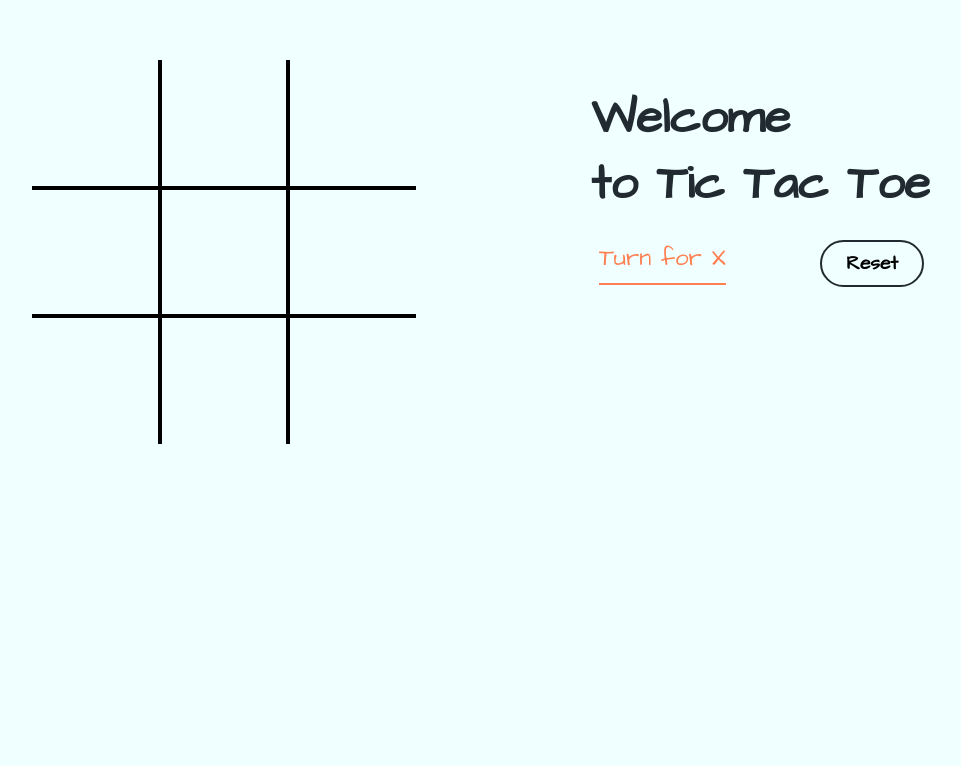
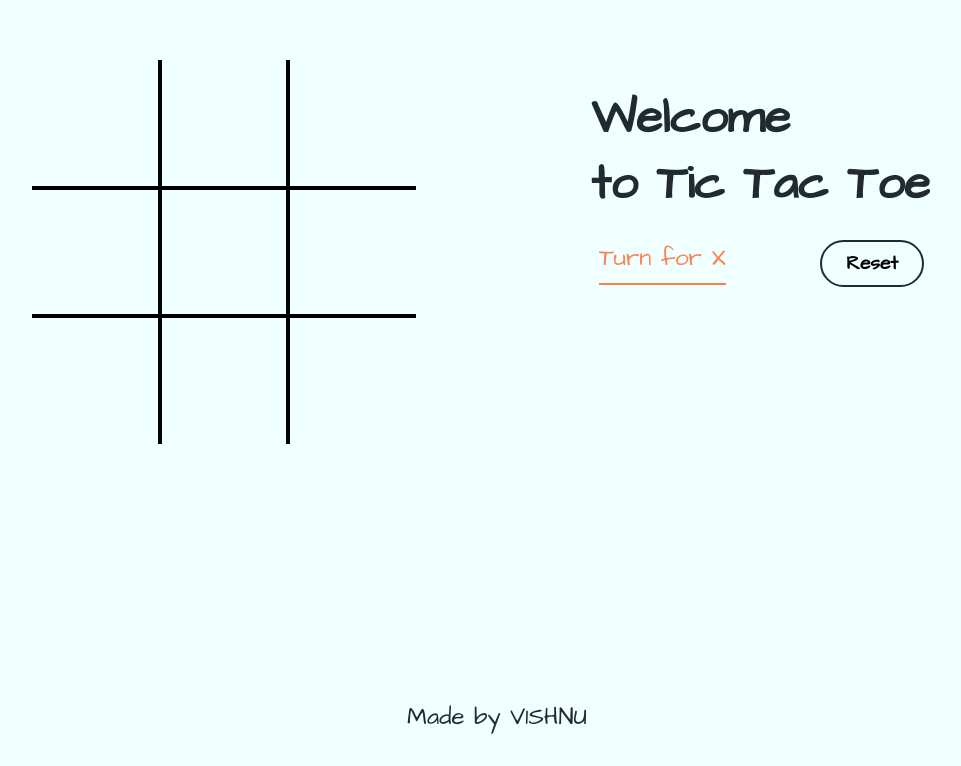
Before and after one commit to V1SHNUKUMAR/tic-tac-toe, a plain HTML site: page index.html in a window 1280 px wide. Shown: the part 132-898 px from the top of the page, without its empty margins (143-1104 px from the left). Before the commit the page ends 800 px from the top, so only its background shows below. Drawn offline with Linux system fonts and the light colour scheme.

Commit message:
developer name added

```diff
--- a/index.html
+++ b/index.html
@@ -40,6 +40,7 @@
         </div>
       </div>
     </div>
+    <footer class="footer">Made by V1SHNU</footer>
     <script src="script.js"></script>
   </body>
 </html>
--- a/style.css
+++ b/style.css
@@ -13,7 +13,6 @@ body{
     font-family: 'Architects Daughter', cursive;
     background-color: azure;
     color: #212a30;
-    /* padding: 2rem; */
 }
 /* nav{
     padding: 1.5rem;
@@ -27,6 +26,7 @@ nav ul{
 } */
 .game-container{
     /* border: 2px solid; */
+    position: relative;
     padding: 2rem;
     min-height: 100vh;
     display: flex;
@@ -154,6 +154,12 @@ nav ul{
     color: white;
 }
 
+footer{
+    font-size: 1.5rem;
+    text-align: center;
+    margin: 2rem auto;
+}
+
 /* responsiveness */
 
 @media screen and (max-width: 900px) {
```
